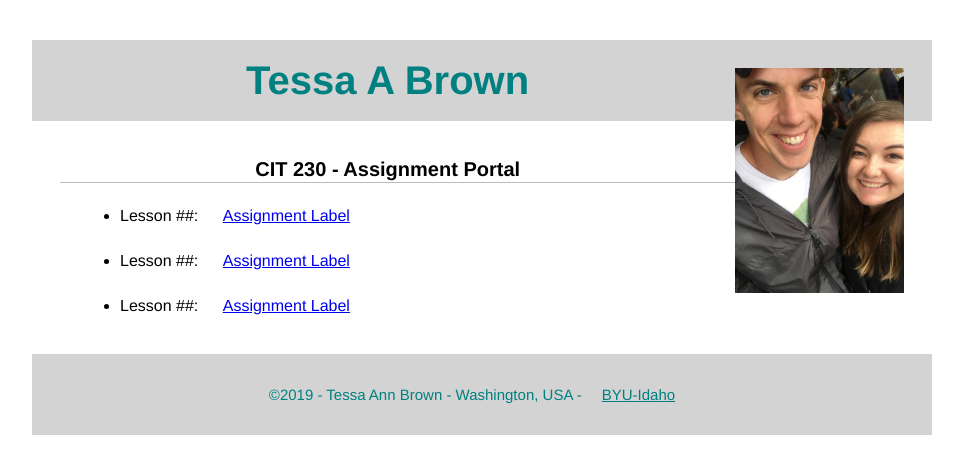
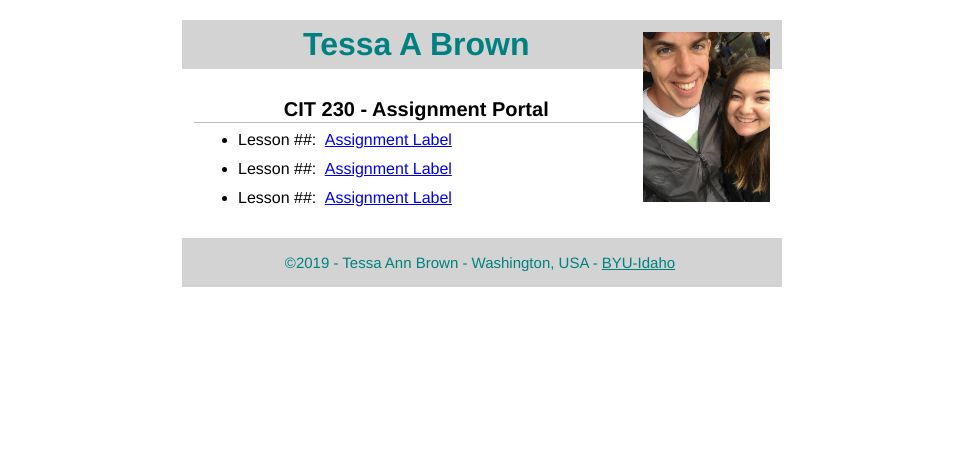
Before and after one commit to Tessa-Brown/Tessa-Brown.github.io, a plain HTML site: page index.html in a window 1280 px wide. Shown: the whole page, without its empty margins (158-1121 px from the left). Drawn offline with Linux system fonts and the light colour scheme.

Commit message:
changed css styles

```diff
--- a/css/main.css
+++ b/css/main.css
@@ -2,7 +2,7 @@
 /* You may use #HEX or color names */
 
 /* * is a wildcard referring to all elements. */
-* { margin: 20px; box-sizing: border-box; }
+* { margin: 4px; box-sizing: border-box; }
 
 body {
     font-size: 16px;
@@ -12,7 +12,7 @@ body {
 }
 
 h1 {
-    font-size: 40px;
+    font-size: 32px;
     color:teal;
 }
 
@@ -23,9 +23,9 @@ h2 {
 }
 
 header, main, footer {
-    margin: .5rem auto;
+    margin: 1rem auto;
     padding: .5rem;
-    max-width: 900px;
+    max-width: 600px;
 }
 
 header, footer, footer a {
@@ -36,7 +36,7 @@ header, footer, footer a {
 
 header img {
     width: auto;
-    height: 225px;
+    height: 170px;
     float: right;
 }
 
```
Also changed, not shown: index.html (+1 -1 lines).
